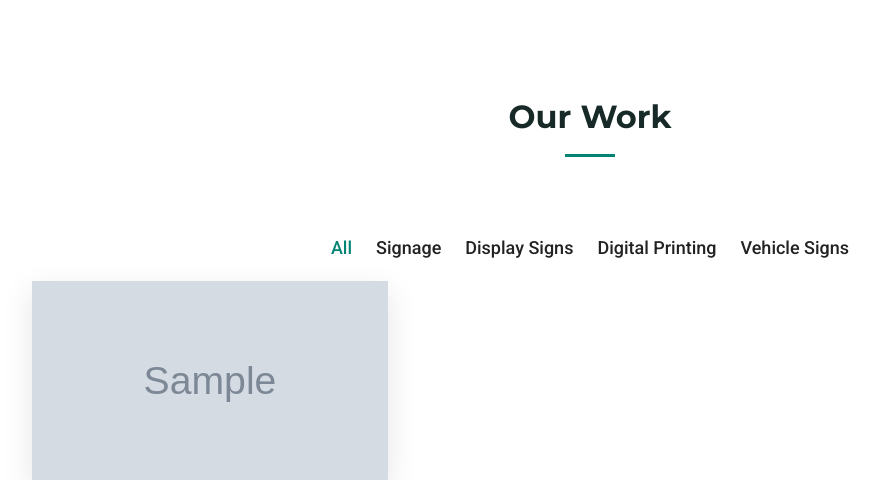
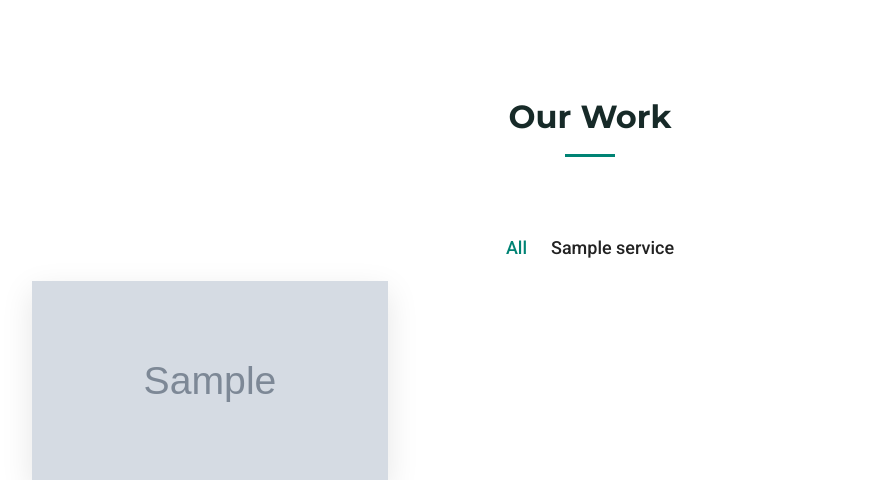
Before and after one commit to christopherece/signandprint_prj, a Django app: page / in a window 1280 px wide. Shown: the part 3562-4042 px from the top of the page, without its empty margins (50-930 px from the left). Run offline with Django 5.2, Linux system fonts and the light colour scheme; tables that the repository leaves empty hold one stand-in row (values such as "Sample post"); grey boxes marked "Sample" are stand-in pictures; some libraries are stand-ins or nearby versions.

Commit message:
Modified service list

```diff
--- a/templates/pages/index.html
+++ b/templates/pages/index.html
@@ -342,17 +342,16 @@ Specializing in digital printing and signage, we offer a wide range of products,
 
         <ul class="portfolio-filters isotope-filters" data-aos="fade-up" data-aos-delay="100">
             <li data-filter="*" class="filter-active">All</li>
-          <li data-filter=".filter-signage">Signage</li>
-          <li data-filter=".filter-display_signs">Display Signs</li>
-          <li data-filter=".filter-digital_printing">Digital Printing</li>
-          <li data-filter=".filter-vehicle_signs">Vehicle Signs</li>
+            {% for srv in services %}
+                <li data-filter=".filter-{{ srv.name|lower|slugify }}">{{ srv.name }}</li>
+            {% endfor %}
         </ul><!-- End Portfolio Filters -->
 
         <div class="row gy-4 isotope-container" data-aos="fade-up" data-aos-delay="200">
             {% for item in items %}
-            <div class="col-lg-4 col-md-6 portfolio-item isotope-item filter-{{ item.service.name|lower }}">
+                <div class="col-lg-4 col-md-6 portfolio-item isotope-item filter-{{ item.service.name|lower|slugify }}">
                     <div class="portfolio-content h-100">
-                <a href="{{ item.image.url }}" data-gallery="portfolio-gallery-{{ item.service.name|lower }}" class="glightbox">
+                        <a href="{{ item.image.url }}" data-gallery="portfolio-gallery-{{ item.service.name|lower|slugify }}" class="glightbox">
                             <img src="{{ item.image.url }}" class="img-fluid" alt="{{ item.service.name }}" style="width: 100%; height: 200px; object-fit: cover;">
                         </a>
                     </div>
@@ -360,9 +359,8 @@ Specializing in digital printing and signage, we offer a wide range of products,
             {% endfor %}
         </div>
 
+    </div>
 
-
-      </div>
 
     </div>
 
```
Lines whose indentation alone changed are shown as unchanged.
